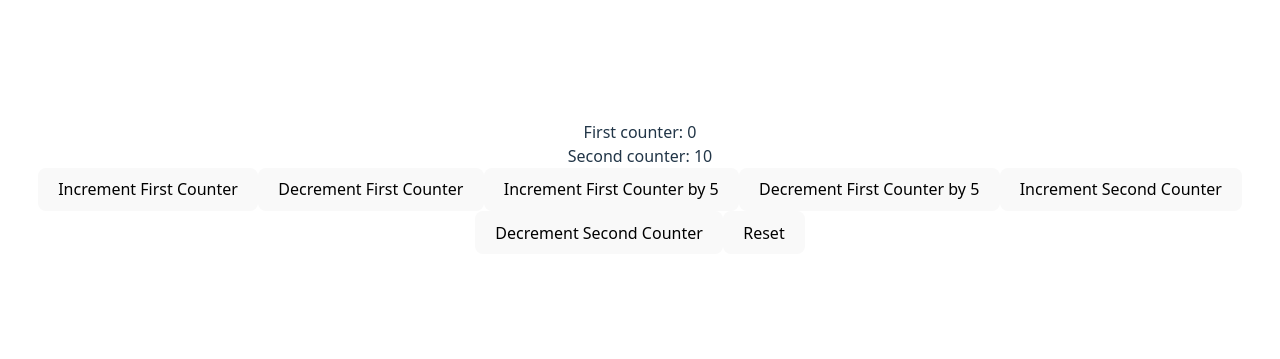
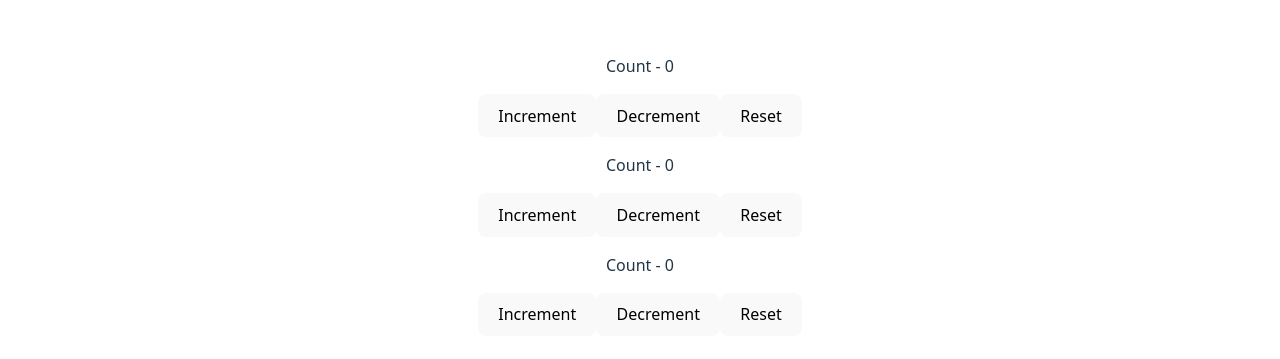
Before and after one commit to reinertisa/advanced-react-hooks, a React (Vite) app: page / in a window 1280 px wide. Shown: the part 213-572 px from the top of the page. Built offline with nearby package versions, Linux system fonts and the light colour scheme.

Commit message:
feat(website): use reducer with use context

```diff
--- a/src/App.jsx
+++ b/src/App.jsx
@@ -1,23 +1,19 @@
 import './App.css'
-import DocumentTitle1 from "./components/useeffect/DocumentTitle1.jsx";
-import MouseEvent1 from "./components/useeffect/MouseEvent1.jsx";
-import MouseEvent2 from "./components/useeffect/MouseEvent2.jsx";
-import Timer1 from "./components/useeffect/Timer1.jsx";
-import DataFetching1 from "./components/useeffect/DataFetching1.jsx";
-import DataFetching2 from "./components/useeffect/DataFetching2.jsx";
-import DataFetching3 from "./components/useeffect/DataFetching3.jsx";
-import ComponentA from "./components/usecontext/example1/ComponentA.jsx";
-import ComponentB from "./components/usecontext/example1/ComponentB.jsx";
-import ComponentC from "./components/usecontext/example1/ComponentC.jsx";
-import UserContextProvider from "./components/usecontext/context/UserContext.jsx";
-import ChannelContextProvider from "./components/usecontext/context/ChannelContext.jsx";
-import Counter1 from "./components/usereducer/Counter1.jsx";
-import Counter2 from "./components/usereducer/Counter2.jsx";
+
+import CountContextProvider from "./components/usecontext/context/CountContext.jsx";
+import ComponentA from "./components/usecontext/example2/ComponentA.jsx";
+import ComponentB from "./components/usecontext/example2/ComponentB.jsx";
+import ComponentC from "./components/usecontext/example2/ComponentC.jsx";
+
 
 export default function App() {
   return (
       <div>
-          <Counter2 />
+          <CountContextProvider>
+              <ComponentA />
+              <ComponentB />
+              <ComponentC />
+          </CountContextProvider>
       </div>
   )
 }
--- /dev/null
+++ b/src/components/usecontext/context/CountContext.jsx
@@ -0,0 +1,14 @@
+import {createContext, useReducer} from 'react';
+import {counterReducer, initialCount} from "../reducers/counterReducer.js";
+
+export const CountContext = createContext(0);
+
+export default function CountContextProvider({children}) {
+    const [count, dispatch] = useReducer(counterReducer, initialCount)
+
+    return (
+        <CountContext.Provider value={{count, dispatch}}>
+            {children}
+        </CountContext.Provider>
+    )
+}
--- /dev/null
+++ b/src/components/usecontext/example2/ComponentA.jsx
@@ -0,0 +1,16 @@
+import {useContext} from 'react';
+import {CountContext} from "../context/CountContext.jsx";
+
+export default function ComponentA() {
+
+    const {count, dispatch} = useContext(CountContext);
+
+    return (
+        <div>
+            <p>Count - {count}</p>
+            <button onClick={() => dispatch({type: 'increment'})}>Increment</button>
+            <button onClick={() => dispatch({type: 'decrement'})}>Decrement</button>
+            <button onClick={() => dispatch({type: 'reset'})}>Reset</button>
+        </div>
+    )
+}
--- /dev/null
+++ b/src/components/usecontext/example2/ComponentB.jsx
@@ -0,0 +1,10 @@
+import ComponentD from "./ComponentD.jsx";
+
+export default function ComponentB() {
+
+    return (
+        <div>
+            <ComponentD />
+        </div>
+    )
+}
--- /dev/null
+++ b/src/components/usecontext/example2/ComponentC.jsx
@@ -0,0 +1,10 @@
+import ComponentE from "./ComponentE.jsx";
+
+
+export default function ComponentC() {
+    return (
+        <div>
+            <ComponentE />
+        </div>
+    )
+}
--- /dev/null
+++ b/src/components/usecontext/example2/ComponentD.jsx
@@ -0,0 +1,15 @@
+import {useContext} from "react";
+import {CountContext} from "../context/CountContext.jsx";
+
+export default function ComponentD() {
+    const {count, dispatch} = useContext(CountContext);
+
+    return (
+        <div>
+            <p>Count - {count}</p>
+            <button onClick={() => dispatch({type: 'increment'})}>Increment</button>
+            <button onClick={() => dispatch({type: 'decrement'})}>Decrement</button>
+            <button onClick={() => dispatch({type: 'reset'})}>Reset</button>
+        </div>
+    )
+}
--- /dev/null
+++ b/src/components/usecontext/example2/ComponentE.jsx
@@ -0,0 +1,9 @@
+import ComponentF from "./ComponentF.jsx";
+
+export default function ComponentE() {
+    return (
+        <div>
+            <ComponentF />
+        </div>
+    )
+}
--- /dev/null
+++ b/src/components/usecontext/example2/ComponentF.jsx
@@ -0,0 +1,15 @@
+import {useContext} from "react";
+import {CountContext} from "../context/CountContext.jsx";
+
+export default function ComponentF() {
+    const {count, dispatch} = useContext(CountContext);
+
+    return (
+        <div>
+            <p>Count - {count}</p>
+            <button onClick={() => dispatch({type: 'increment'})}>Increment</button>
+            <button onClick={() => dispatch({type: 'decrement'})}>Decrement</button>
+            <button onClick={() => dispatch({type: 'reset'})}>Reset</button>
+        </div>
+    )
+}
--- /dev/null
+++ b/src/components/usecontext/reducers/counterReducer.js
@@ -0,0 +1,14 @@
+
+export const initialCount = 0;
+export function counterReducer(state, action) {
+    switch(action.type) {
+        case 'increment':
+            return state + 1;
+        case 'decrement':
+            return state - 1;
+        case 'reset':
+            return initialCount;
+        default:
+            return state;
+    }
+}
```
